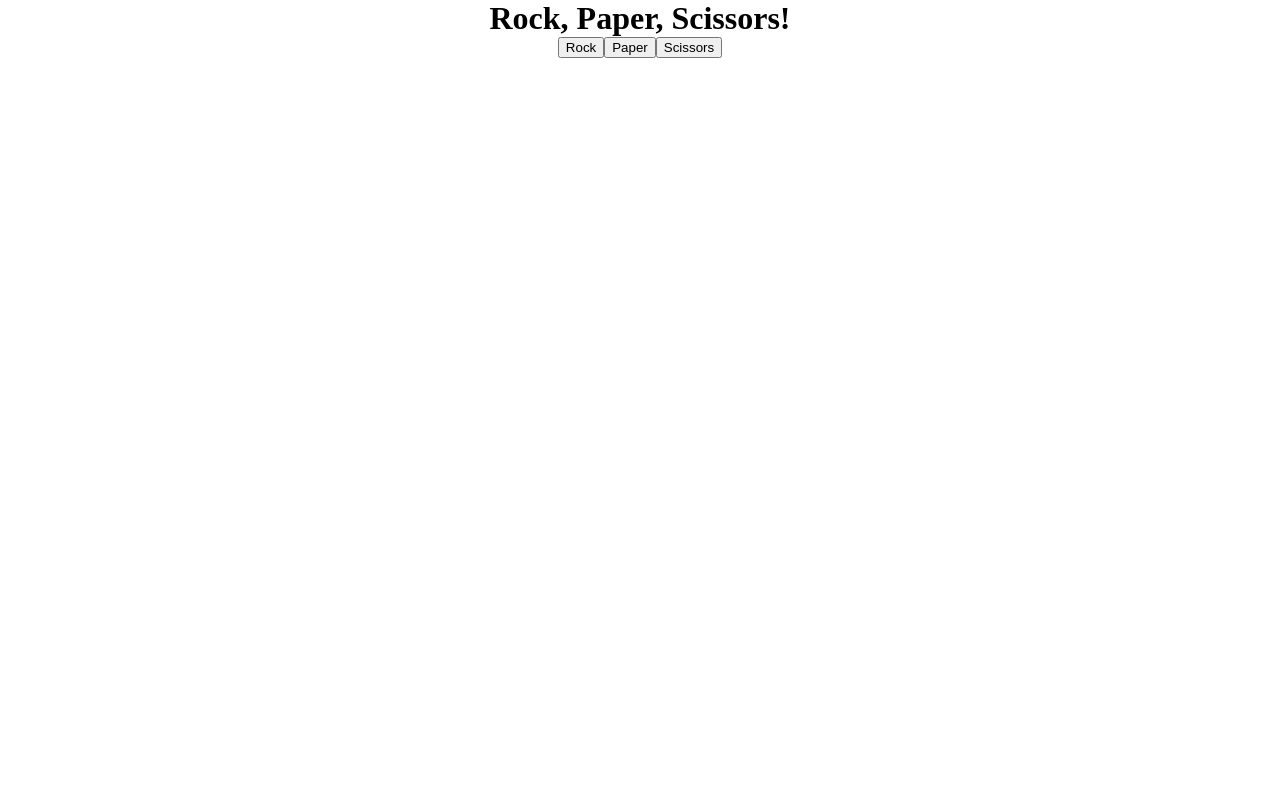
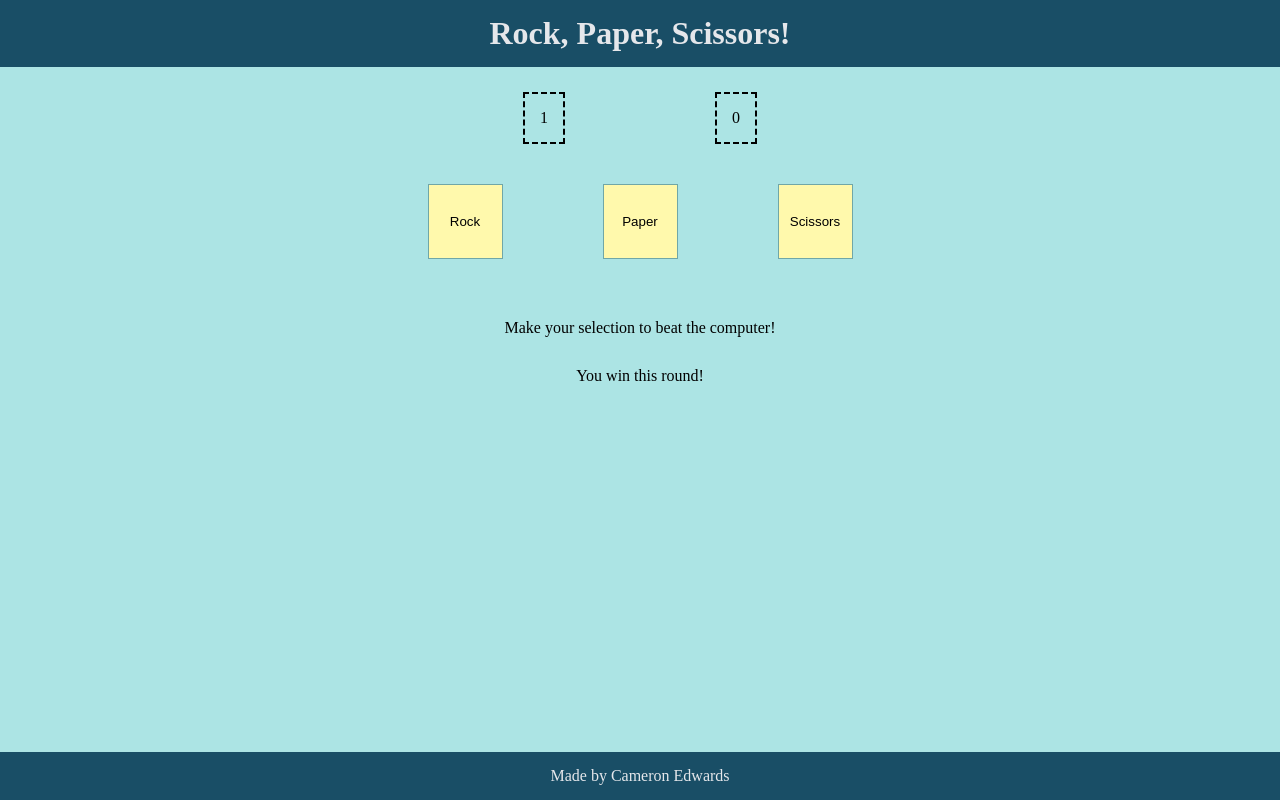
Before and after one commit to camerone2458/rock_paper_scissors, a plain HTML site: page index.html in a window 1280 px wide. Both pictures are taken after a click on the button "Rock". Drawn offline with Linux system fonts and the light colour scheme.

Commit message:
Add working UI with game playable to 5 wins

```diff
--- a/index.html
+++ b/index.html
@@ -7,19 +7,26 @@
     <link  rel="stylesheet" href="styles.css"/>
 </head>
 <body>
-  <div class="header">
+  <header>
 	  <h1 id="pageTitle">Rock, Paper, Scissors!</h1>
-  </div>
+  </header>
   <div class="main">
     <div class="score">
-      <div class="userScore"></div>
-      <div class="compScore"></div>
+      <div class="userScore" id="user">0</div>
+      <div class="compScore" id="computer">0</div>
     </div>
     <div class="selections">
       <button id="rock">Rock</button>
       <button id="paper">Paper</button>
       <button id="scissors">Scissors</button>
     </div>
+    <div class="gameStatus">
+      <p class="statusText">Make your selection to beat the computer!</p>
+      <div id="statusUpdates"></div>
+    </div>
+  </div>
+  <div class="footer">
+    <p class="footerText">Made by Cameron Edwards</p>
   </div>
 </body>
 </html>
--- a/rock_paper_scissors.js
+++ b/rock_paper_scissors.js
@@ -42,6 +42,7 @@ buttons.forEach((button) => {
   button.addEventListener('click', () => {
 
     let userSelect = button.id;
+    const statusContainer = document.querySelector('#statusUpdates');
 
     //After user presses a button the computer makes a random choice
     const computerNumber = Math.floor(Math.random() * 3);
@@ -57,16 +58,31 @@ buttons.forEach((button) => {
 
     //Runs the function and outputs the winner
     if (playRound(userSelect, compSelection) == "user") {
-      console.log("You win this round!");
-      userScore += 1
+      statusContainer.textContent = "You win this round!";
+      userScore += 1;
     } else if (playRound(userSelect, compSelection) == "comp") {
-      console.log("You lost this round :/");
-      compScore += 1
+      statusContainer.textContent = "You lost this round :/";
+      compScore += 1;
     } else {
-      console.log("The game is a tie!");
+      statusContainer.textContent = "The game is a tie!";
     };
 
-    console.log(userScore + ",  " + compScore);
+    //Writes the computer and user scores to the webpage
+    const userContainer = document.querySelector('#user');
+    userContainer.textContent = userScore;
+
+    const compContainer = document.querySelector('#computer');
+    compContainer.textContent = compScore;
+
+    if (compScore == 5) {
+      statusContainer.textContent = 'The computer wins the game :/ \nPress the button to play again';
+      compScore = 0;
+      userScore = 0;
+    } else if (userScore == 5) {
+      statusContainer.textContent = 'You won the game! \nPress a button to play again!';
+      compScore = 0;
+      userScore = 0;
+    };
 
   });
 });
--- a/styles.css
+++ b/styles.css
@@ -3,17 +3,68 @@ body {
   height: 100vh;
   display: flex;
   flex-direction: column;
-  align-items: center;
 }
 
-.header,
+header,
 .main,
 .score,
-.selections {
+.selections,
+.gameStatus,
+.footer {
   display: flex;
 }
 
+header,
+.footer {
+  background-color: #194e66;
+  color: #E5E7EB;
+  justify-content: center;
+  padding: 15px 0px;
+}
+
+.main{
+  flex-direction: column;
+  flex: 1;
+  background-color: #ace4e4;
+}
+
+.score {
+  justify-content: center;
+  gap: 150px;
+}
+
+.userScore,
+.compScore {
+  margin: 25px 0px;
+  padding: 15px;
+  border: 2px dashed black;
+}
+
+.selections {
+  justify-content: center;
+  gap: 100px;
+  padding: 15px;
+}
+
+.gameStatus {
+  align-items: center;
+  flex-direction: column;
+  padding: 45px 0px;
+  gap: 30px;
+}
+
+button {
+  background-color: #fff9ac;
+  border: 1px solid #70a7a7;
+  width: 75px;
+  height: 75px;
+}
 
 h1 {
   margin: 0;
 }
+
+.footerText,
+.statusText {
+  margin: 0;
+}
```
